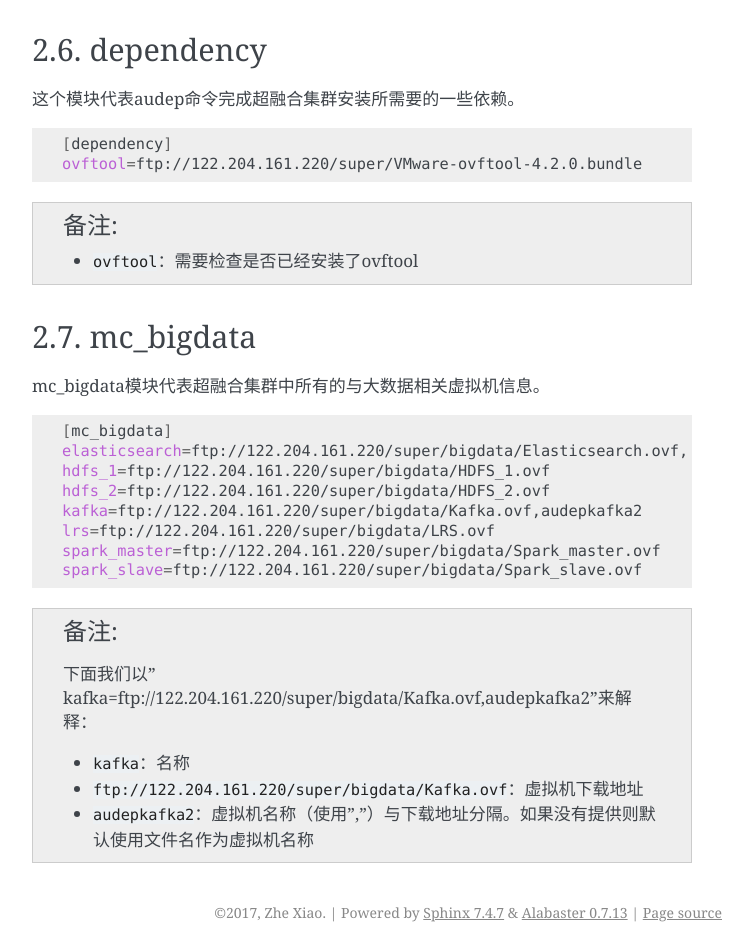
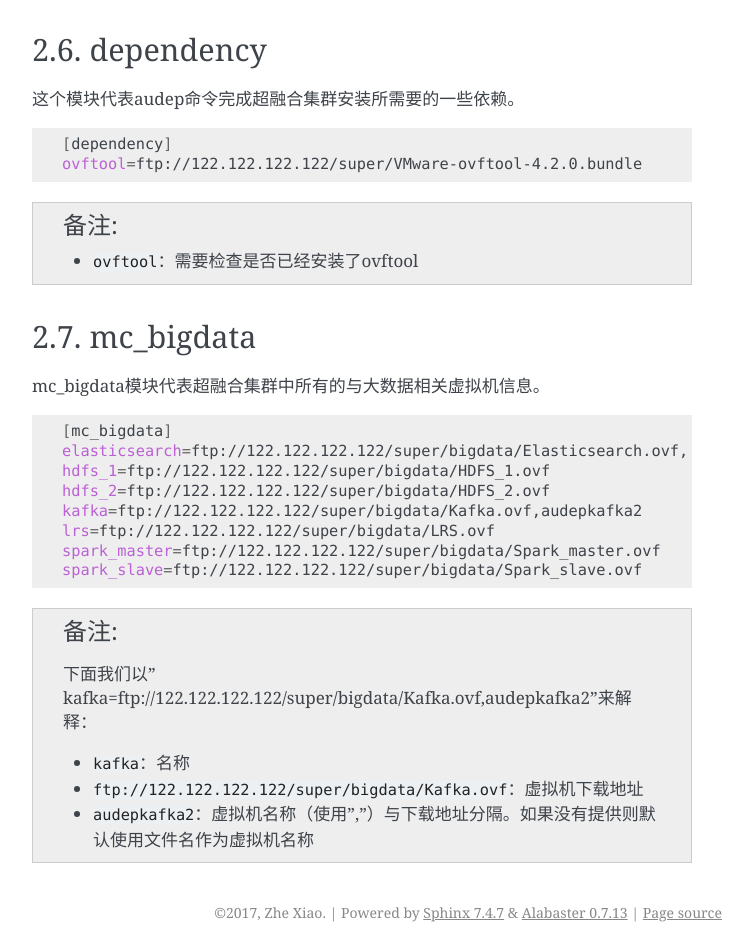
Before and after one commit to zhexiao/audep, a Sphinx documentation site: the page built from docs/configurations.rst, in a window 1280 px wide and 1400 px high, scrolled down 1920 px. Shown: the part 448-1400 px from the top of the window, without its empty margins (388-1141 px from the left). Built offline with Sphinx 7.4.7, drawn with Linux system fonts in a browser that asks for light colours; formulas are drawn with MathJax 3.

Commit message:
remove demo

```diff
--- a/docs/configurations.rst
+++ b/docs/configurations.rst
@@ -110,7 +110,7 @@ dependency
 .. code-block:: bash
 
     [dependency]
-    ovftool=ftp://122.204.161.220/super/VMware-ovftool-4.2.0.bundle
+    ovftool=ftp://122.122.122.122/super/VMware-ovftool-4.2.0.bundle
 
 .. note::
 
@@ -123,18 +123,18 @@ mc_bigdata模块代表超融合集群中所有的与大数据相关虚拟机信
 .. code-block:: bash
 
     [mc_bigdata]
-    elasticsearch=ftp://122.204.161.220/super/bigdata/Elasticsearch.ovf, autoes7
-    hdfs_1=ftp://122.204.161.220/super/bigdata/HDFS_1.ovf
-    hdfs_2=ftp://122.204.161.220/super/bigdata/HDFS_2.ovf
-    kafka=ftp://122.204.161.220/super/bigdata/Kafka.ovf,audepkafka2
-    lrs=ftp://122.204.161.220/super/bigdata/LRS.ovf
-    spark_master=ftp://122.204.161.220/super/bigdata/Spark_master.ovf
-    spark_slave=ftp://122.204.161.220/super/bigdata/Spark_slave.ovf
+    elasticsearch=ftp://122.122.122.122/super/bigdata/Elasticsearch.ovf, autoes7
+    hdfs_1=ftp://122.122.122.122/super/bigdata/HDFS_1.ovf
+    hdfs_2=ftp://122.122.122.122/super/bigdata/HDFS_2.ovf
+    kafka=ftp://122.122.122.122/super/bigdata/Kafka.ovf,audepkafka2
+    lrs=ftp://122.122.122.122/super/bigdata/LRS.ovf
+    spark_master=ftp://122.122.122.122/super/bigdata/Spark_master.ovf
+    spark_slave=ftp://122.122.122.122/super/bigdata/Spark_slave.ovf
 
 .. note::
 
-    下面我们以"kafka=ftp://122.204.161.220/super/bigdata/Kafka.ovf,audepkafka2"来解释：
+    下面我们以"kafka=ftp://122.122.122.122/super/bigdata/Kafka.ovf,audepkafka2"来解释：
 
     - ``kafka``：名称
-    - ``ftp://122.204.161.220/super/bigdata/Kafka.ovf``：虚拟机下载地址
+    - ``ftp://122.122.122.122/super/bigdata/Kafka.ovf``：虚拟机下载地址
     - ``audepkafka2``：虚拟机名称（使用","）与下载地址分隔。如果没有提供则默认使用文件名作为虚拟机名称
```
Also changed, not shown: docs/install.rst (+8 -8 lines), 1 other file.
